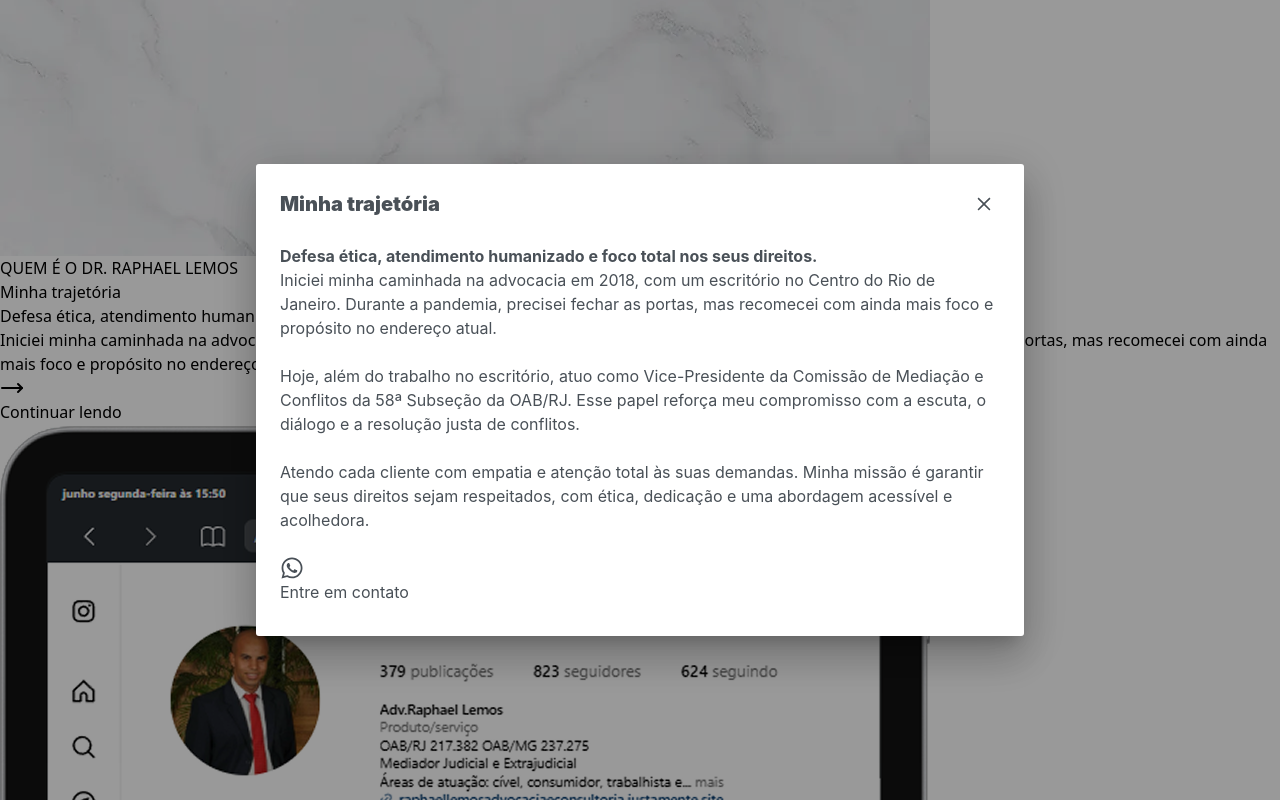
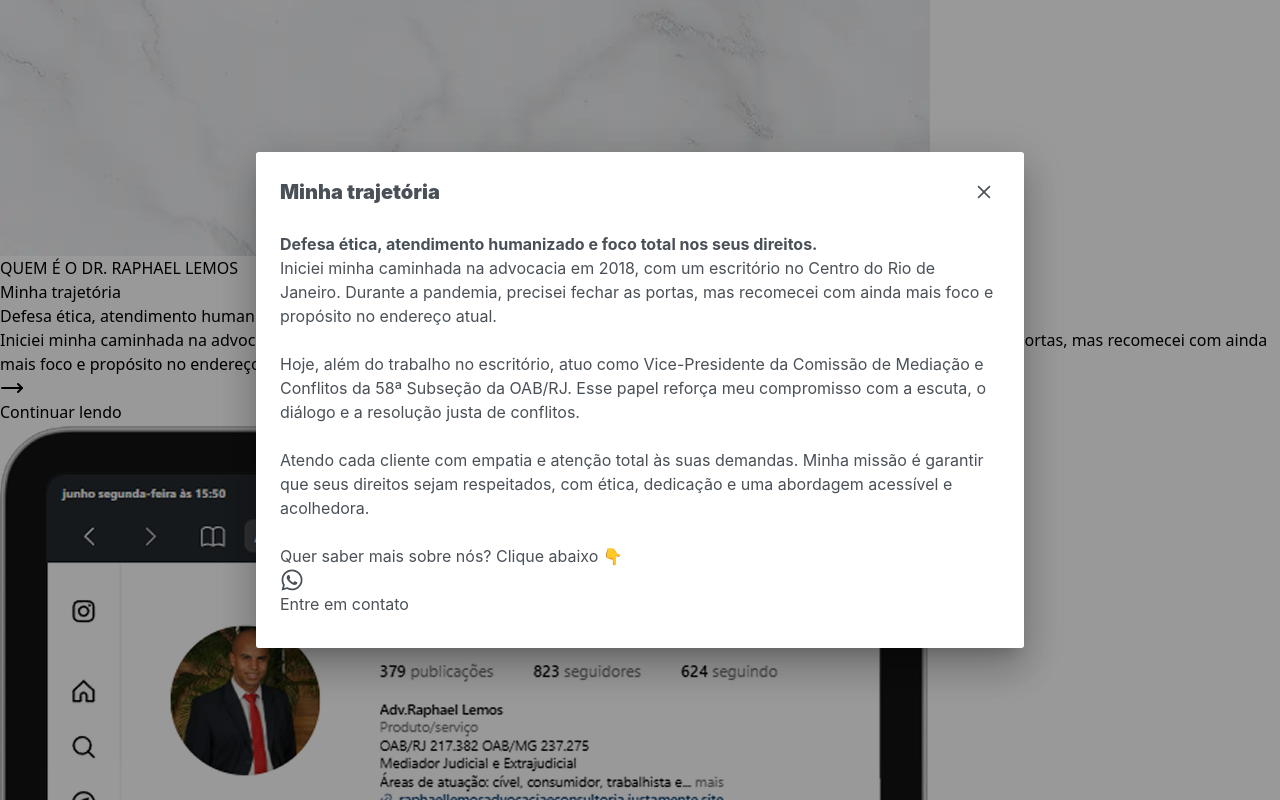
Before and after one commit to EdisonMatos/LP-Raphael-Lemos, a React (Vite) app: page / in a window 1280 px wide. Both pictures are taken after a click on the button "Continuar lendo". Shown: the part 1772-2572 px from the top of the page. Built offline with nearby package versions, Linux system fonts and the light colour scheme; a web font is replaced by a local one.

Commit message:
fix: Copy about

```diff
--- a/src/components/sectionElements/about/AboutModal.jsx
+++ b/src/components/sectionElements/about/AboutModal.jsx
@@ -25,6 +25,7 @@ export default function AboutModal() {
         <p className="mb-[20px]">{abstractions.subtitleModal}</p>
         {content.texts.about.modal}
         <p className="mb-[20px]"> {content.texts.about.modalCtaButton}</p>
+        <p className="mb-[20px]">Quer saber mais sobre nós? Clique abaixo 👇</p>
         <div>
           <Button
             aria-label={content.texts.about.ctaButtonAriaLabel}
```
